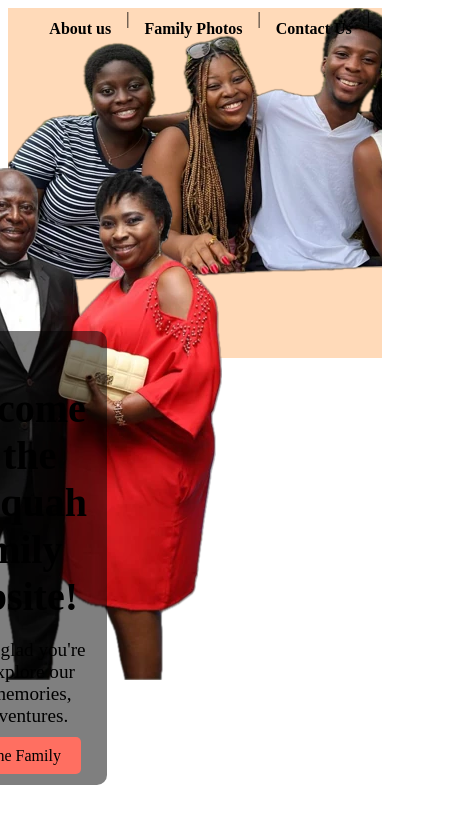
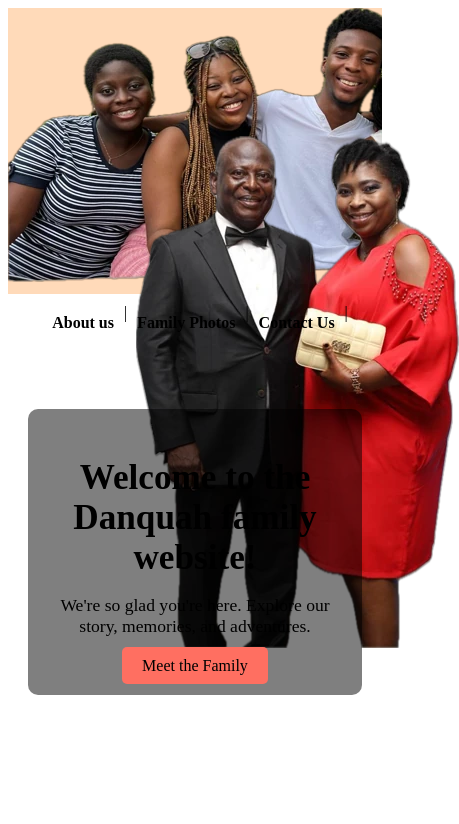
Before and after one commit to calebdanquah1/Family-website, a plain HTML site: page index.html in a window 390 px wide. Shown: the whole page, 459 px wide, since content can reach past the window. Drawn offline with Linux system fonts and the light colour scheme.

Commit message:
Update Style.css

```diff
--- a/Style.css
+++ b/Style.css
@@ -74,3 +74,60 @@ header img{
 .cta-button:hover {
   background-color: #e65a50; /* Darker shade on hover */
 }
+
+/* 🌟 Responsive Design (Media Queries) */
+
+/* Small screens (mobile) */
+@media (max-width: 990px) {
+ nav {
+    justify-content: center;
+    position: relative;
+  }
+  nav a {
+    display: block;
+    text-align: center;
+    padding: 10px;
+  }
+  header {
+    padding: 5rem;
+    text-align: center;
+  }
+  header img {
+    float: none;
+    display: block;
+    margin: 0 auto;
+  }
+  .hero {
+    height: auto;
+    padding: 50px 20px;
+  }
+  .hero h1 {
+    font-size: 2rem;
+  }
+  .hero p {
+    font-size: 1rem;
+  }
+}
+
+/* Medium screens (tablets) */
+@media (max-width: 1024px) {
+  header {
+    padding: 8rem;
+  }
+  .hero {
+    height: 300px;
+  }
+  .hero h1 {
+    font-size: 2.2rem;
+  }
+  .hero p {
+    font-size: 1.1rem;
+  }
+}
+
+/* Large screens (desktops) */
+@media (min-width: 1200px) {
+  .hero {
+    height: 500px;
+  }
+}
```
